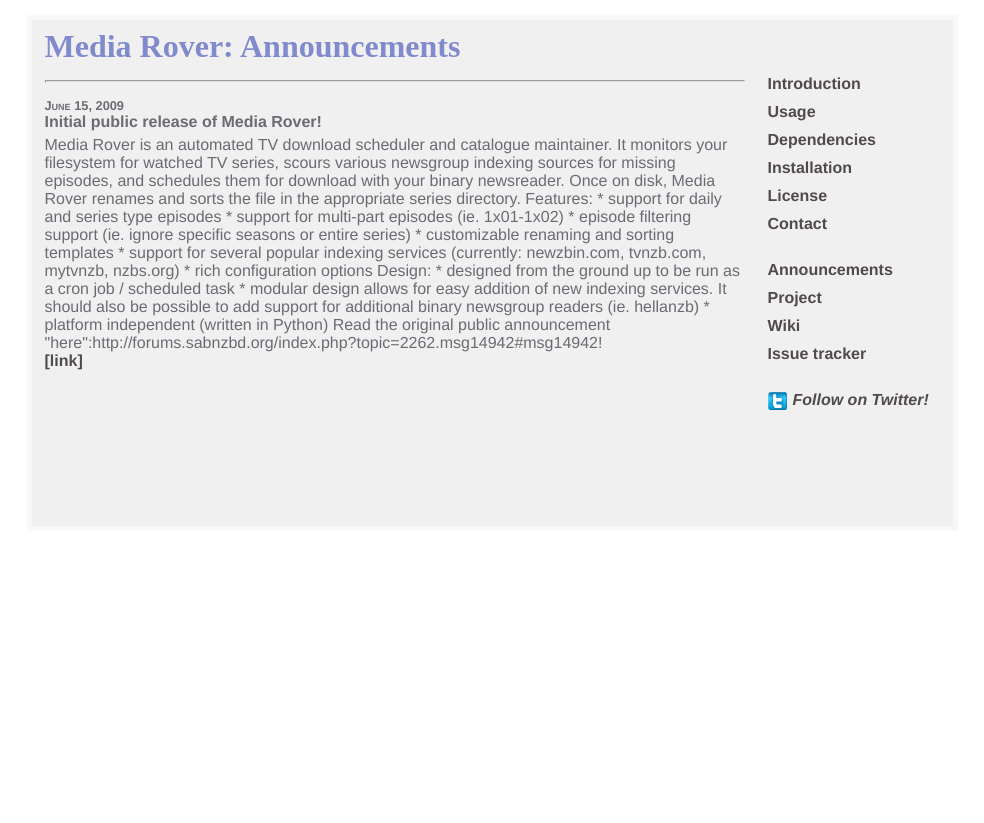
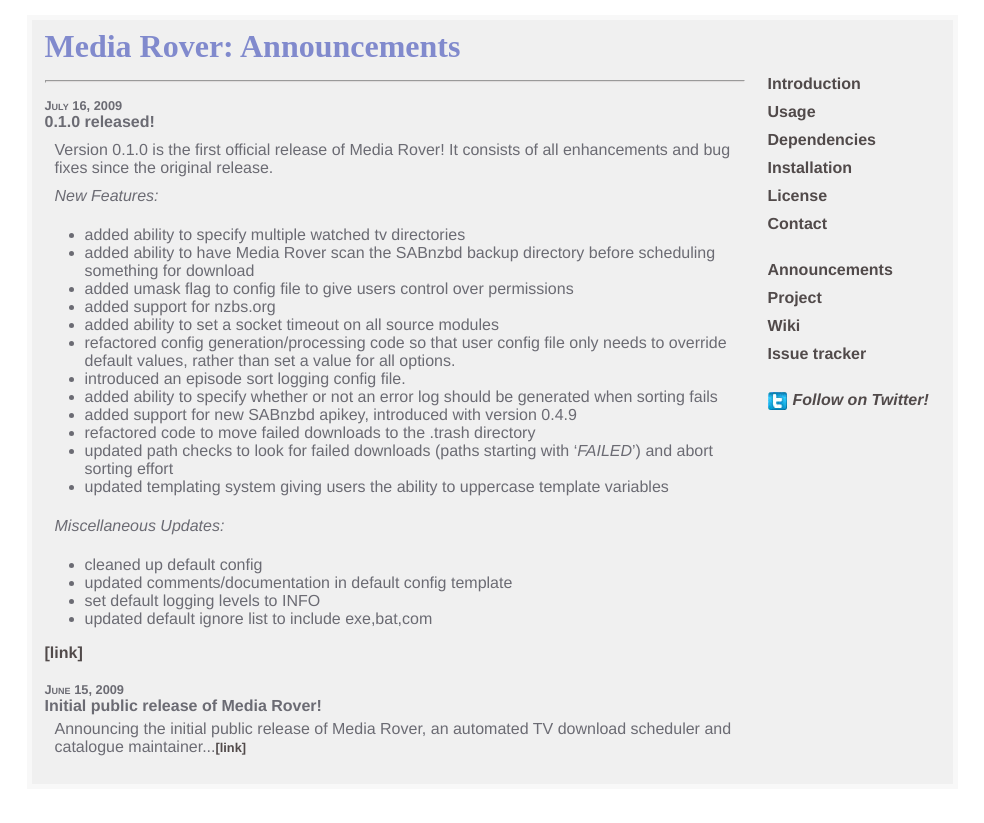
Before and after one commit to kierse/mediarover, a Jekyll site: the page built from announcements.markdown, in a window 1280 px wide. Shown: the top 823 px of the page, without its empty margins (148-1132 px from the left). Built offline with Jekyll 4.4.1, drawn with Linux system fonts in a browser that asks for light colours; Markdown is read by kramdown in place of the engine named in the settings; some of the changed lines change nothing that is shown.

Commit message:
MR 0.1.0 announcement posting

```diff
--- a/_posts/2009-07-16-Media-Rover-0.1.0.markdown
+++ b/_posts/2009-07-16-Media-Rover-0.1.0.markdown
@@ -2,7 +2,6 @@
 layout: announcement
 title: 0.1.0 released!
 desc: "Key features of this release: ability to define multiple tv_root directories, have MR scan SABnzbd backupdir before scheduling a download, support for nzbs.org, support for new SABnzbd apikey"
-published: false
 ---
 
 Version 0.1.0 is the first official release of Media Rover!  It consists of all enhancements and bug fixes
@@ -28,5 +27,4 @@
 * cleaned up default config
 * updated comments/documentation in default config template
 * set default logging levels to INFO
-* added '-' to list of characters stripped off the end of a valid series
 * updated default ignore list to include exe,bat,com
```
